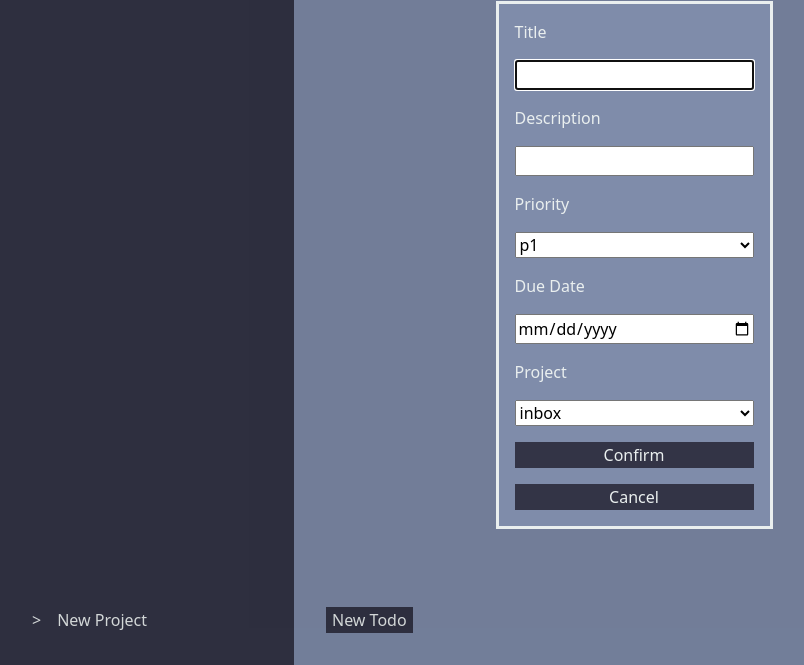
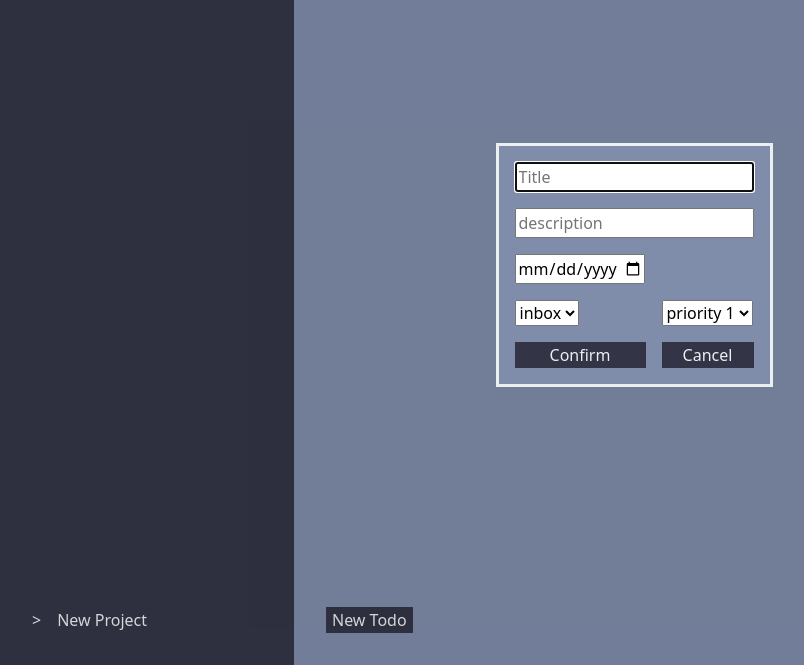
Before and after one commit to IanDrynan/TodoList, a website built with webpack: page src/template.html in a window 1280 px wide. Both pictures are taken after a click on the button "New Todo". Shown: the part 135-800 px from the top of the page, without its empty margins (6-810 px from the left). Built offline with nearby package versions, Linux system fonts and the light colour scheme.

Commit message:
Make todo items collapsible and apply grid css to todo modal additionally, added vscode workspace file to gitignore, and linted index.js

```diff
--- a/src/display.js
+++ b/src/display.js
@@ -8,15 +8,28 @@ function updateDisplay(project) {
 
   project.todos.forEach((todo) => {
     const todoDiv = document.createElement("div");
+    todoDiv.className = "todo";
     const todoTitle = document.createElement("h2");
+    todoTitle.classList.add("collapsible");
+    const newTodoDescription = document.createElement("p");
+    newTodoDescription.className = "todoDescription";
+    newTodoDescription.textContent = todo.description;
     const todoDueDate = document.createElement("p");
     todoTitle.textContent = todo.title;
     const tempDate = new Date(todo.dueDate).toDateString();
     todoDueDate.textContent = tempDate !== "Invalid Date" ? tempDate : "";
-
     display.append(todoDiv);
     todoDiv.append(todoTitle);
+    todoDiv.append(newTodoDescription);
     todoDiv.append(todoDueDate);
+
+    todoTitle.addEventListener("click", () => {
+      if (newTodoDescription.style.maxHeight) {
+        newTodoDescription.style.maxHeight = null;
+      } else {
+        newTodoDescription.style.maxHeight = newTodoDescription.scrollHeight + "px";
+      }
+    })
   });
 }
 function updateSidebar(projectMap) {
--- a/src/index.js
+++ b/src/index.js
@@ -1,6 +1,11 @@
 import "./style.css";
-import { addNewProject, addNewTodo, getData, getProjectMap} from "./dataManager.js";
-import { updateDisplay, updateSidebar} from "./display.js";
+import {
+  addNewProject,
+  addNewTodo,
+  getData,
+  getProjectMap,
+} from "./dataManager.js";
+import { updateDisplay, updateSidebar } from "./display.js";
 
 //New Todo button
 function setupNewTodoDialog() {
@@ -33,7 +38,7 @@ function setupCreateTodoEvent() {
   const newTodoPriority = newTodoDialog.querySelector("#priority");
   const newTodoDueDate = newTodoDialog.querySelector("#dueDate");
   const newTodoProject = newTodoDialog.querySelector("#selectProject");
-  const confirmNewTodo = newTodoDialog.querySelector("#confirmNewTodo");
+  const confirmNewTodo = newTodoDialog.querySelector("#todoFormSubmit");
   confirmNewTodo.addEventListener("click", (event) => {
     event.preventDefault();
     const requiredFields = newTodoDialog.querySelectorAll("[required]");
@@ -44,7 +49,13 @@ function setupCreateTodoEvent() {
       }
     });
     if (valid) {
-      addNewTodo(newTodoProject.value, newTodoTitle.value, newTodoDescription.value, newTodoPriority.value, newTodoDueDate.value);
+      addNewTodo(
+        newTodoProject.value,
+        newTodoTitle.value,
+        newTodoDescription.value,
+        newTodoPriority.value,
+        newTodoDueDate.value
+      );
       //update ui
       updateDisplay(getProjectMap().get(newTodoProject.value));
       newTodoDialog.close();
@@ -55,7 +66,7 @@ function setupCreateTodoEvent() {
 }
 //Cancel new todo
 function setupCancelTodoEvent() {
-  const cancel = newTodoDialog.querySelector("#cancel");
+  const cancel = newTodoDialog.querySelector("#todoFormCancel");
   cancel.addEventListener("click", (event) => {
     event.preventDefault();
     newTodoDialog.close();
--- a/src/resetTemplate.css
+++ b/src/resetTemplate.css
@@ -45,3 +45,10 @@
   #root, #__next {
     isolation: isolate;
   }
+  .visually-hidden {
+    position: absolute;
+    overflow: hidden;
+    clip: rect(0 0 0 0);
+    height: 1px; width: 1px;
+    margin: -1px; padding: 0; border: 0;
+}
--- a/src/style.css
+++ b/src/style.css
@@ -78,10 +78,43 @@ button {
 
     form {
         display: grid;
-        grid: "title"
-         "description"
-          "details details details details"
-          "submit submit submit";
+        grid:
+            "title title"
+            "description description"
+            "dueDate duedate"
+            "project priority"
+            "submit cancel"
+            ;
         gap: 1rem;
+
+        #todoFormTitle {
+            grid-area: title;
+        }
+        #todoFormDescription {
+            grid-area: description;
+        }
+        #todoFormDueDate {
+            grid-area: dueDate;
+        }
+        #todoFormPriority {
+            grid-area: priority;
+        }
+        #todoFormProject {
+            grid-area: project;
+        }
+        #todoFormSubmit {
+            grid-area: submit;
+        }
+        #todoFormCancel {
+            grid-area: cancel;
+        }
     }
 }
+.collapsible {
+    cursor:pointer;
+}
+.todoDescription {
+    max-height: 0;
+    overflow: hidden;
+    transition: max-height 0.2s ease-out;
+}
--- a/src/template.html
+++ b/src/template.html
@@ -25,23 +25,36 @@
     </main>
     <dialog id="newTodoDialog" closedby="any">
         <form>
-            <label for="todoTitle">Title</label>
-            <input type="text" title="title" id="todoTitle" required>
-            <label for="description">Description</label>
-            <input type="text" title="description" id="description">
-            <label for="priority">Priority</label>
-            <select id="priority">
-                <option value="p1">p1</option>
-                <option value="p2">p2</option>
-                <option value="p3">p3</option>
-            </select>
-            <label for="dueDate">Due Date</label>
-            <input type="date" title="dueDate" id="dueDate">
-            <label for="selectProject">Project</label>
-            <select id="selectProject">
-            </select>
-            <button type="submit" id="confirmNewTodo">Confirm</button>
-            <button type="submit" id="cancel">Cancel</button>
+            <div id="todoFormTitle">
+                <label class="visually-hidden" for="todoTitle">Title</label>
+                <input type="text" title="title" id="todoTitle" required
+                placeholder="Title">
+            </div>
+            <div id="todoFormDescription">
+                <label class="visually-hidden" for="description">Description</label>
+                <input type="text" title="description" id="description"
+                placeholder="description">
+            </div>
+            <div id="todoFormDueDate">
+                <label class="visually-hidden" for="dueDate">Due Date</label>
+                <input type="date" title="dueDate" id="dueDate" max="3000-01-01" onfocus="this.min=new Date().toLocaleDateString('fr-CA')">
+            </div>
+            <div id="todoFormPriority">
+                <label class="visually-hidden" for="priority">Priority</label>
+                <select id="priority" >
+                    <option value="priority1">priority 1</option>
+                    <option value="priority2">priority 2</option>
+                    <option value="priority3">priority 3</option>
+                </select>
+            </div>
+            <div id="todoFormProject">
+                <label class="visually-hidden" for="selectProject">Project</label>
+                <select id="selectProject">
+                </select>
+            </div>
+
+            <button type="submit" id="todoFormSubmit">Confirm</button>
+            <button type="submit" id="todoFormCancel">Cancel</button>
         </form>
     </dialog>
 </body>
```
Also changed, not shown: 1 other file.
